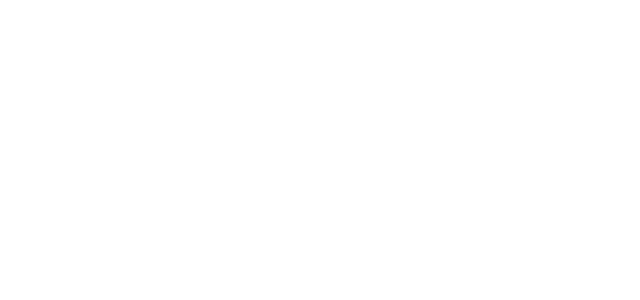
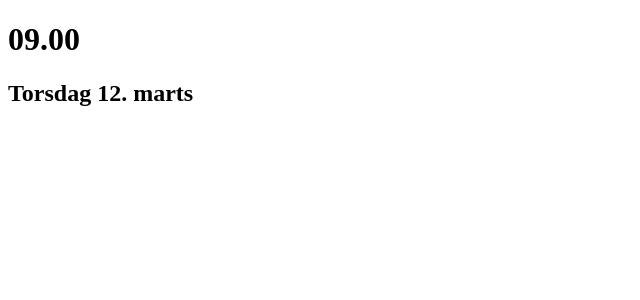
Before and after one commit to AlsoSimple/GT-Infoboard, a React (Vite) app in the folder GT-Info/: page / in a window 1280 px wide. Shown: the top 300 px of the page, without its empty margins (0-640 px from the left). Built offline with nearby package versions, Linux system fonts and the light colour scheme.

Commit message:
#7 Date/Time component
Added Date and Time
-Formatted to da-DK
-Capitalized first letter
-Updates every 1000ms

Finally Imported in App.tsx

```diff
--- a/GT-Info/src/App.tsx
+++ b/GT-Info/src/App.tsx
@@ -1,7 +1,10 @@
+import { DateAndTime } from "./components/DateAndTime/DateAndTime"
+
 function App() {
 
   return (
     <>
+    <DateAndTime></DateAndTime>
     </>
   )
 }
--- /dev/null
+++ b/GT-Info/src/components/DateAndTime/DateAndTime.tsx
@@ -0,0 +1,31 @@
+import { useEffect, useState } from 'react';
+
+export function DateAndTime() {
+  const [time, setTime] = useState('');
+  const [date, setDate] = useState('');
+
+  useEffect(() => {
+    const update = () => {
+      const now = new Date();
+
+      // 24 hour format
+      setTime(now.toLocaleTimeString('da-DK', { hour: '2-digit', minute: '2-digit' }));
+
+      // Format date day/month
+      const raw = now.toLocaleDateString('da-DK', { weekday: 'long', day: 'numeric', month: 'long' });
+      // Capitalize first letter
+      setDate(raw.charAt(0).toUpperCase() + raw.slice(1));
+    };
+
+    update();
+    const interval = setInterval(update, 1000); // update every 1s
+    return () => clearInterval(interval);
+  }, []);
+
+  return (
+    <div>
+      <h1>{time}</h1>
+      <h2>{date}</h2>
+    </div>
+  );
+}
```
Also changed, not shown: GT-Info/src/components/DateAndTime/DateAndTime.module.scss (added).
